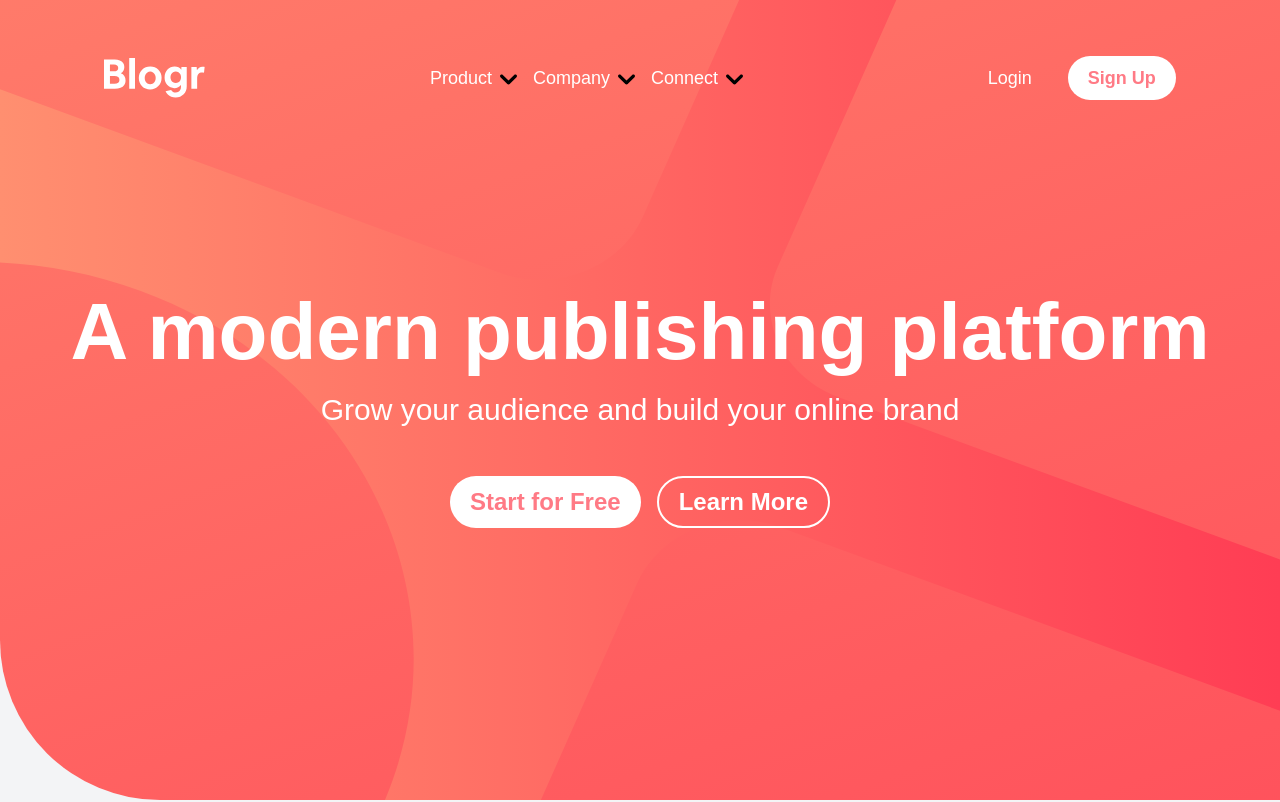
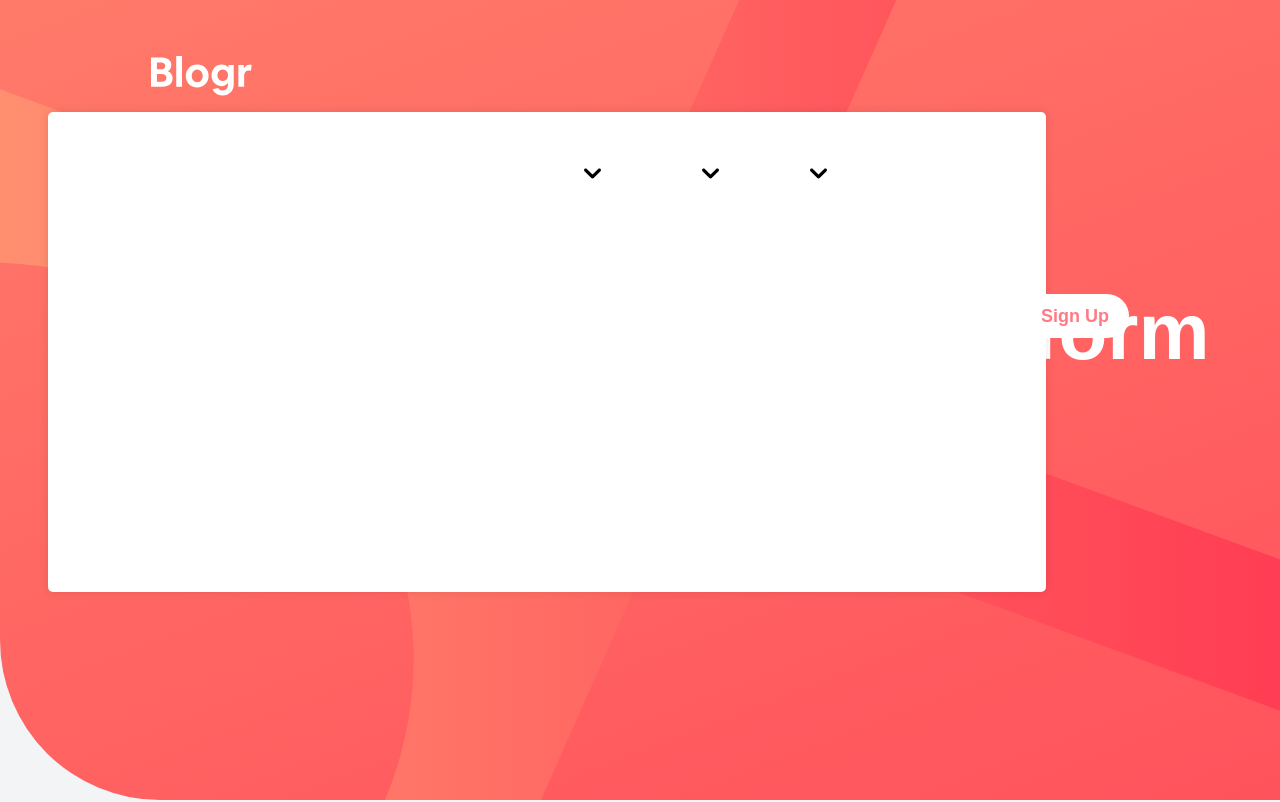
Before and after one commit to Blanco237/Tailwind, a React (Create React App) app in the folder tailwind-react/: page / in a window 1280 px wide. Shown: the top 802 px of the page. Built offline with nearby package versions, Linux system fonts and the light colour scheme.

Commit message:
Attempted responsive header

```diff
--- a/tailwind-react/src/components/Header.jsx
+++ b/tailwind-react/src/components/Header.jsx
@@ -1,4 +1,4 @@
-import React from 'react'
+import React, { useState } from 'react'
 
 import logo from '../assets/images/logo.svg'
 import icon from '../assets/images/icon-hamburger.svg'
@@ -7,11 +7,15 @@ import icon from '../assets/images/icon-hamburger.svg'
 import DropdownItem from '../partials/DropdownItem'
 
 const Header = () => {
+
+
+  const [showMenu, setShowMenu] = useState(false);
+
   return (
-    <header className=' absolute top-0 left-0 w-full bg-transparent items-center flex flex-row justify-around gap-4 py-4 pt-14'>
+    <header className='absolute top-0 left-0 w-full bg-transparent items-center flex flex-row justify-around gap-4 py-4 pt-14'>
         <img src={logo} className='w-max' />
-        <nav>
-            <ul className='hidden flex-row items-center gap-4 text-white justify-between text-lg md:flex '>
+        <nav className={`${showMenu? 'show':'hide'} mb-[-12rem] ml-[-3.5rem] show-bg`}>
+            <ul className=' flex-col md:flex-row items-center gap-4 z-10 md:text-white text-dark-blue justify-between md:text-lg md:flex text-2xl '>
                 { [ {title: 'Product', links: ['Overview','Pricing','Marketplace','Features','Integrations']},
                     {title: 'Company', links: ['About','Team','Careers','Blog',]},
                     {title: 'Connect', links: ['Contact Us','Newsletter','LinkedIn']},
@@ -19,11 +23,11 @@ const Header = () => {
                    ) }
             </ul>
         </nav>
-        <nav className='text-white gap-4 text-lg cursor-pointer hidden md:flex'>
+        <nav className={`${showMenu? 'show':'hide'} md:text-white text-dark-blue gap-4 md:text-lg text-2xl cursor-pointer relative md:flex md:flex-row flex-col mb-[-30rem] ml-[-14rem] z-[5] spacing`}>
         <button className=' px-5 py-1'>Login</button>
             <button className='rounded-3xl px-5 py-2 transition duration-300 ease-linear bg-white text-light-red font-semibold hover:bg-light-red hover:text-white'>Sign Up</button>
         </nav>
-        <img src={icon} className='w-max flex md:hidden' />
+        <img src={icon} className='w-max flex md:hidden' onClick={() => setShowMenu(!showMenu)}/>
     </header>
   )
 }
--- a/tailwind-react/src/index.css
+++ b/tailwind-react/src/index.css
@@ -50,6 +50,32 @@ code {
   margin-top: 7rem;
 }
 
+.show{
+  display: flex;
+}
+
+.show-bg::after{
+  content: '';
+  width: 78vw;
+  height: 30rem;
+  position: absolute;
+  top: 7rem;
+  left: 3rem;
+  background: white;
+  z-index: 3;
+  border-radius: 5px;
+  box-shadow: 0px 0px 10px rgba(0,0,0,0.1);
+}
+
+.spacing{
+  margin-bottom: var(--login-spacing, -30rem);
+}
+
+.hide{
+  display: none;
+}
+
+
 @media (min-width: 1280px) {
   .bg-svg{
   background: url('./assets/images/bg-pattern-intro-desktop.svg'), linear-gradient(to left, #ff3d54 0%, #ff8f70 100%);
@@ -83,4 +109,9 @@ code {
   overflow: hidden;
   margin-left: -20rem;
 }
+
+.hide{
+  display: flex;
 }
+
+}
--- a/tailwind-react/src/partials/DropdownItem.jsx
+++ b/tailwind-react/src/partials/DropdownItem.jsx
@@ -11,7 +11,7 @@ const DropdownItem = ({ item }) => {
       <div className="relative">
         <button className="hover:border-b-4 hover:border-white" onMouseEnter={() => setOpen(true)} onMouseLeave={() => setOpen(false)}>{item.title}</button>
         <img className="w-[17px] ml-2 inline cursor-pointer" src={open? uparrow : downarrow} onMouseEnter={() => setOpen(true)} onMouseLeave={() => setOpen(false)}/>
-        <div className={`${open? 'flex' : 'hidden'} flex-col rounded-md  gap-2 p-4 absolute bg-blue-100 text-black top-7 left-1 w-[9rem] shadow-lg`} onMouseEnter={() => setOpen(true)} onMouseLeave={() => setOpen(false)}>
+        <div className={`${open? 'flex' : 'hidden'} flex-col rounded-md  gap-2 p-4 md:absolute bg-blue-100 text-black top-7 left-1 w-[9rem] shadow-lg`} onMouseEnter={() => setOpen(true)} onMouseLeave={() => setOpen(false)}>
           {item.links.map((link, index) => (
             <a key={index} href="#" className="hover:font-semibold">
               {link}
```
